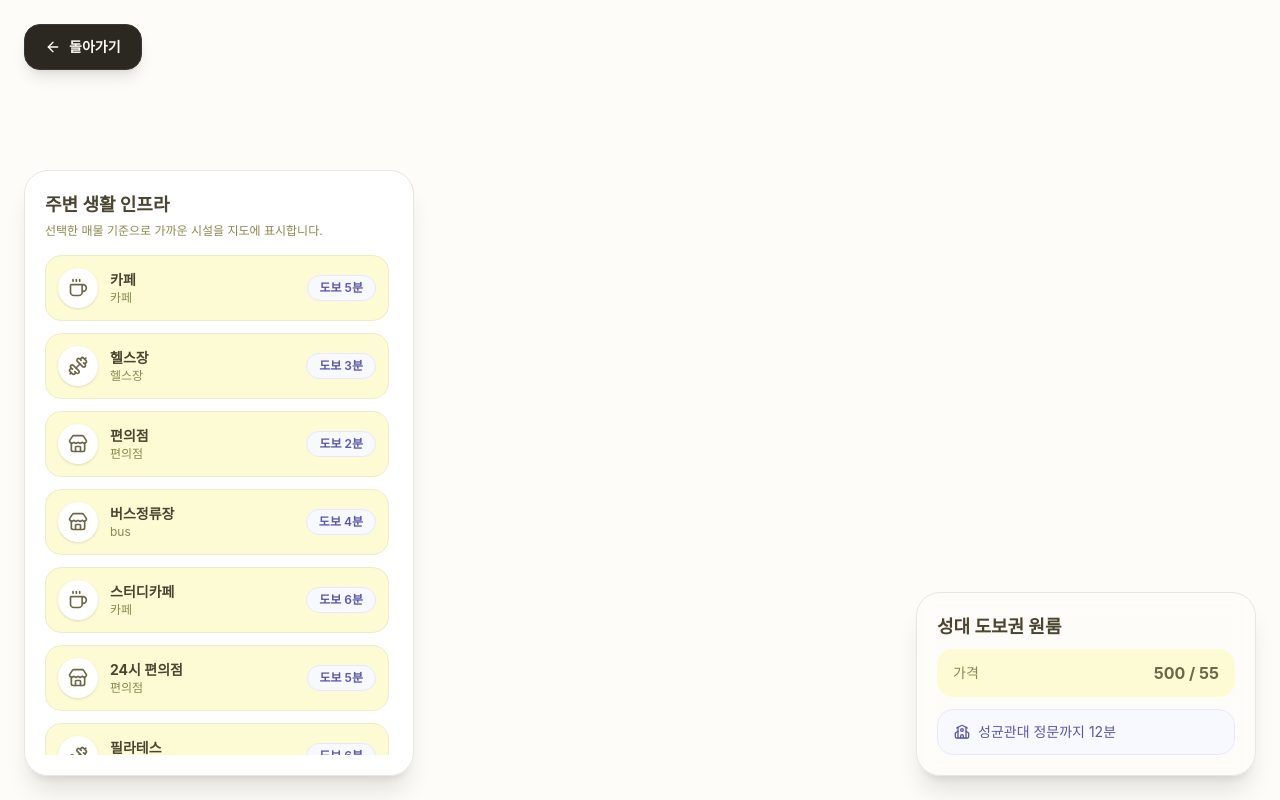
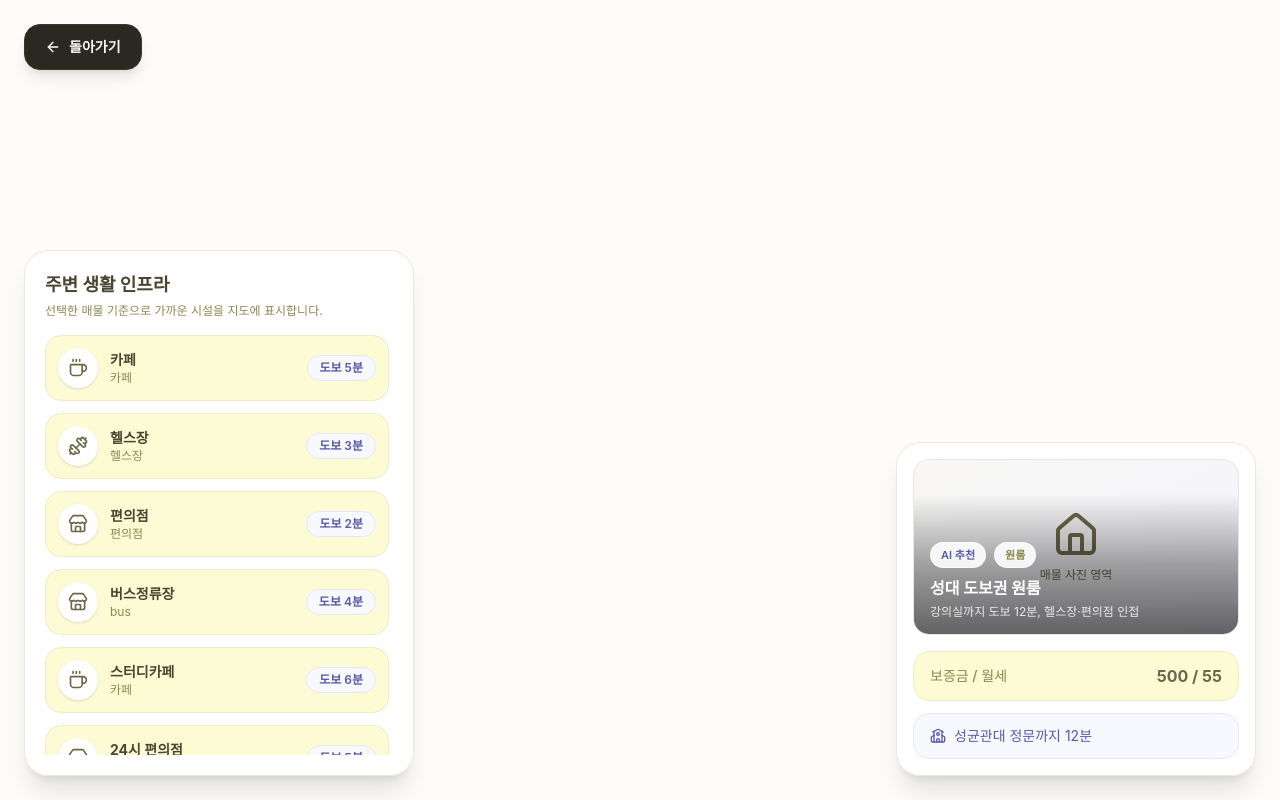
Before and after one commit to skku-2026-capstone-team-2/rooming-frontend, a React (Vite) app in the folder rooming/: page /infra-view in a window 1280 px wide. Built offline with nearby package versions, Linux system fonts and the light colour scheme; a web font is replaced by a local one.

Commit message:
design: 매물 사진 추가

```diff
--- a/rooming/src/pages/InfraViewScreen.tsx
+++ b/rooming/src/pages/InfraViewScreen.tsx
@@ -1,6 +1,6 @@
 import { useEffect, useMemo } from "react";
 import { useNavigate, useSearchParams } from "react-router";
-import { ArrowLeft, Coffee, Dumbbell, Pill, Store, School } from "lucide-react";
+import { ArrowLeft, Coffee, Dumbbell, Pill, Store, School, Home } from "lucide-react";
 
 import { properties } from "../data/dummyProperties";
 import { infraPlaces } from "../data/dummyInfraPlaces";
@@ -201,7 +201,7 @@ export default function InfraViewScreen() {
           </div>
         </div>
 
-        <div className="max-h-[500px] space-y-3 overflow-y-auto pr-1">
+        <div className="max-h-[420px] space-y-3 overflow-y-auto pr-1">
           {nearbyInfraPlaces.map((place) => {
             const Icon = infraCategoryIcon[place.type] ?? Store;
 
@@ -235,21 +235,49 @@ export default function InfraViewScreen() {
       </section>
 
       {/* 우측 하단 선택 매물 카드 */}
-      <section className="absolute bottom-6 right-6 z-20 w-[340px] rounded-3xl border border-[#E8E6DD] bg-transparent/90 p-5 shadow-xl backdrop-blur-sm">
-        <h2 className="text-lg font-bold text-[#4A4530]">
-          {selectedProperty.title}
-        </h2>
+      <section className="absolute bottom-6 right-6 z-20 w-[360px] rounded-3xl border border-[#E8E6DD] bg-white/95 p-4 shadow-xl backdrop-blur-sm">
+        {/* 매물 사진 영역 */}
+        <div className="relative mb-4 flex h-44 items-center justify-center overflow-hidden rounded-2xl border border-[#E8E6DD] bg-gradient-to-br from-[#E8E6DD]/30 to-[#D8D7F5]/30">
+          <div className="text-center">
+            <Home className="mx-auto mb-2 h-12 w-12 text-[#6B6847]" />
+            <p className="text-xs font-medium text-[#6B6847]">매물 사진 영역</p>
+          </div>
 
-        <div className="mt-2 flex items-center justify-between rounded-2xl bg-[#FDFBD4] px-4 py-3">
-          <span className="text-sm font-medium text-[#8B8850]">가격</span>
+          {/* 하단 오버레이 */}
+          <div className="absolute inset-x-0 bottom-0 bg-gradient-to-t from-black/60 via-black/35 to-transparent px-4 pb-3 pt-12">
+            <div className="mb-2 flex items-center gap-2">
+              <span className="rounded-full border border-white/40 bg-white/90 px-2.5 py-1 text-[11px] font-semibold text-[#5A58AA]">
+                AI 추천
+              </span>
+              <span className="rounded-full border border-white/40 bg-white/90 px-2.5 py-1 text-[11px] font-semibold text-[#8B8850]">
+                원룸
+              </span>
+            </div>
+
+            <h2 className="line-clamp-1 text-base font-bold text-white">
+              {selectedProperty.title}
+            </h2>
+
+            {selectedProperty.description && (
+              <p className="mt-0.5 line-clamp-1 text-xs leading-5 text-white/85">
+                {selectedProperty.description}
+              </p>
+            )}
+          </div>
+        </div>
+
+        {/* 가격 */}
+        <div className="flex items-center justify-between rounded-2xl border border-[#EEECCA] bg-[#FDFBD4] px-4 py-3">
+          <span className="text-sm font-medium text-[#8B8850]">보증금 / 월세</span>
           <span className="text-base font-bold text-[#6B6847]">
             {selectedProperty.price}
           </span>
         </div>
 
+        {/* 학교까지 거리 */}
         <div className="mt-3 flex items-center gap-2 rounded-2xl border border-[#E8E7FF] bg-[#F8F8FF] px-4 py-3 text-sm text-[#5A58AA]">
-          <School className="h-4 w-4" />
-          <span>
+          <School className="h-4 w-4 shrink-0" />
+          <span className="line-clamp-1">
             {SCHOOL_PLACE.label}까지 {selectedProperty.distance ?? "도보 12분"}
           </span>
         </div>
```
